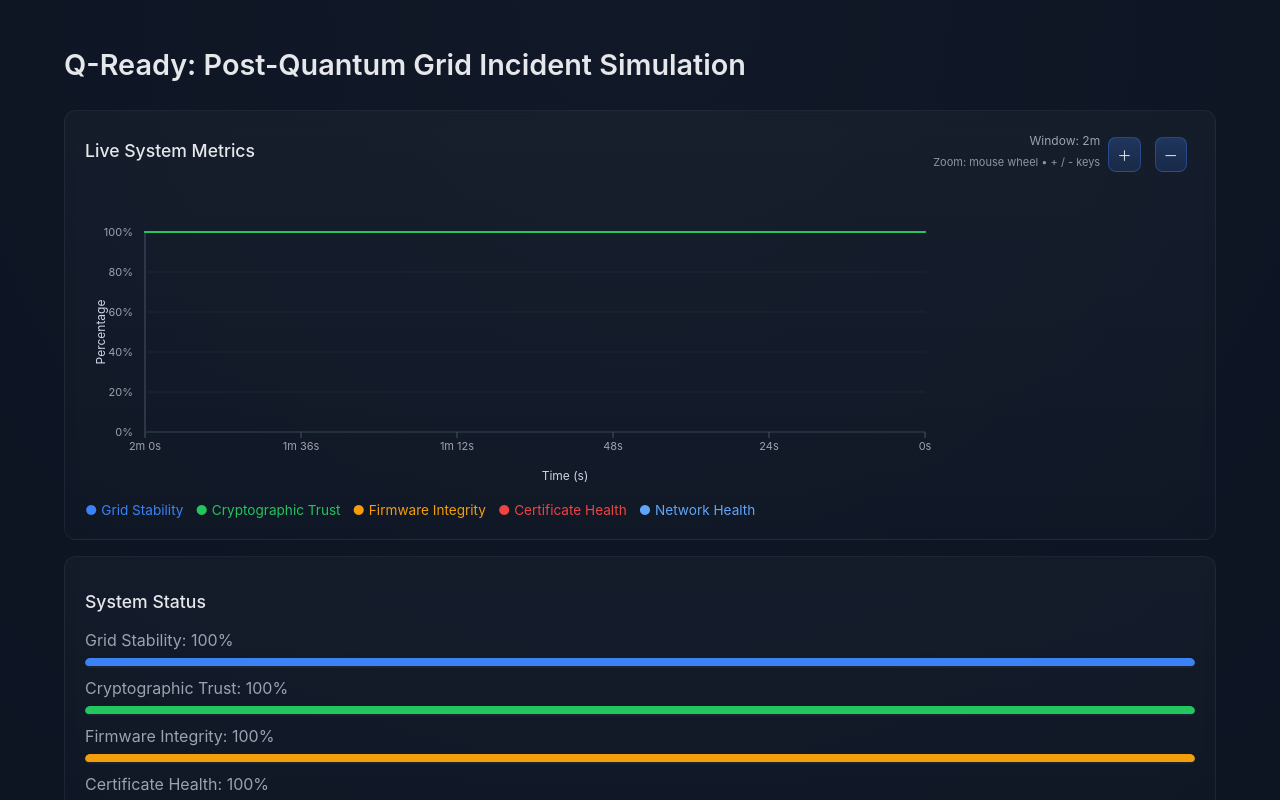
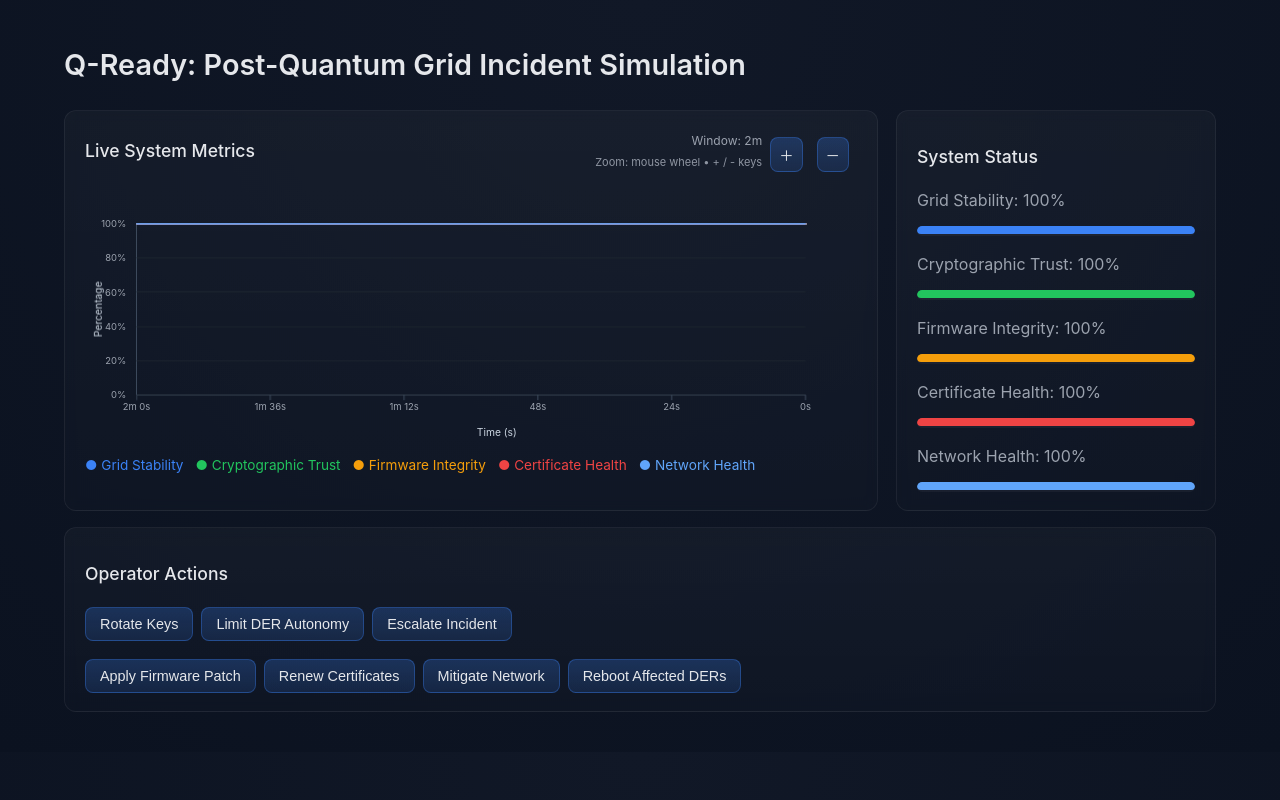
Before and after one commit to ChillPanda100/Q-READY, a React (Vite) app: page / in a window 1280 px wide. Both pictures are taken after a click on the button "Start Simulation". Shown: the top 800 px of the page. Built offline with nearby package versions, Linux system fonts and the light colour scheme.

Commit message:
Put status panel next to the metric graph panel for better visuals

```diff
--- a/src/App.tsx
+++ b/src/App.tsx
@@ -26,7 +26,9 @@ const App: React.FC = () => {
     const [finished, setFinished] = useState(false);
     const [metrics, setMetrics] = useState<MetricPoint[]>([]);
     const systemRef = useRef(system);
+    const actionTimersRef = useRef<number[]>([]);
     const [started, setStarted] = useState<boolean>(false);
+    const [actionInProgress, setActionInProgress] = useState<Record<string, boolean>>({});
 
     // keep ref synced so interval can read latest values without re-creating
     useEffect(() => {
@@ -52,14 +54,17 @@ const App: React.FC = () => {
     }, []);
 
 
+    // Schedule scenario events when the simulation starts. Timers are relative to start.
     useEffect(() => {
-        // Track timeout IDs so we can clear them on cleanup.
+        if (!started) return;
         const timers: number[] = [];
 
         scenarioEvents.forEach((event: ScenarioEvent) => {
             const id = window.setTimeout(() => {
-                // Use functional updates to avoid stale closures and prevent double additions
-                setAlerts(prev => [
+                setAlerts(prev => {
+                    // avoid adding duplicate alerts with the same message
+                    if (prev.some(a => a.message === event.message)) return prev;
+                    return [
                         ...prev,
                         {
                             id: ++alertId,
@@ -68,9 +73,9 @@ const App: React.FC = () => {
                             recommendedAction: event.recommendedAction,
                             acknowledged: false,
                         },
-                ]);
+                    ];
+                });
 
-                // Update system and then record metrics using the updated state values
                 setSystem(prev => {
                     const stabilityDelta = event.stabilityDelta ?? -10;
                     const trustDelta = event.trustDelta ?? -15;
@@ -86,12 +91,14 @@ const App: React.FC = () => {
                             time: Date.now(),
                             stability: next.stability,
                             trust: next.trustLevel,
+                            firmwareIntegrity: next.firmwareIntegrity,
+                            certHealth: next.certHealth,
+                            networkHealth: next.networkHealth,
                         },
                     ]);
 
                     return next;
                 });
-
             }, event.time);
 
             timers.push(id);
@@ -100,11 +107,14 @@ const App: React.FC = () => {
         const finishId = window.setTimeout(() => setFinished(true), 150000); // finish after 150s
         timers.push(finishId);
 
+        // capture current action timers so cleanup can clear them too
+        const actionTimers = actionTimersRef.current.slice();
+
         return () => {
-            // Clear any scheduled timeouts when the effect is cleaned up (React StrictMode mounts/unmounts in dev)
             timers.forEach(t => clearTimeout(t));
+            actionTimers.forEach(t => clearTimeout(t));
         };
-    }, []);
+    }, [started]);
 
     const acknowledgeAlert = (id: number) => {
         // Remove the acknowledged alert from the list so it disappears from the UI
@@ -113,22 +123,44 @@ const App: React.FC = () => {
     };
 
     const performAction = (action: string) => {
+        // if already running, ignore
+        if (actionInProgress[action]) return;
+        // mark as in-progress
+        setActionInProgress(prev => ({...prev, [action]: true}));
+
+        // record a snapshot immediately (pre-action) including all metrics
         setMetrics(prev => [
             ...prev,
             {
                 time: Date.now(),
                 stability: system.stability,
                 trust: system.trustLevel,
+                firmwareIntegrity: system.firmwareIntegrity,
+                certHealth: system.certHealth,
+                networkHealth: system.networkHealth,
             },
         ]);
 
+        // simulate action duration and effect; durations in ms
+        const durations: Record<string, number> = {
+            rotate: 3000,
+            limit: 2000,
+            escalate: 1200,
+            patch: 6000,
+            renew: 4000,
+            'mitigate-network': 3500,
+            reboot: 5000,
+        };
+        const timeout = durations[action] ?? 2000;
+        const timerId = window.setTimeout(() => {
+            // apply the action effects now (on completion)
             switch(action) {
                 case 'rotate':
-                setSystem(s => ({...s, trustLevel: s.trustLevel + 20, score: s.score + 10}));
+                    setSystem(s => ({...s, trustLevel: Math.min(100, s.trustLevel + 20), score: s.score + 10}));
                     break;
 
                 case 'limit':
-                setSystem(s => ({...s, stability: s.stability + 15, score: s.score + 10}));
+                    setSystem(s => ({...s, stability: Math.min(100, s.stability + 15), score: s.score + 10}));
                     break;
 
                 case 'escalate':
@@ -147,7 +179,30 @@ const App: React.FC = () => {
                     setSystem(s => ({...s, firmwareIntegrity: Math.max(0, s.firmwareIntegrity - 5), stability: Math.max(0, s.stability + 5), score: s.score + 3}));
                     break;
             }
+
+            // mark completed
+            setActionInProgress(prev => ({...prev, [action]: false}));
+
+            // record a snapshot after action completes
+            setMetrics(prev => [
+                ...prev,
+                {
+                    time: Date.now(),
+                    stability: systemRef.current.stability,
+                    trust: systemRef.current.trustLevel,
+                    firmwareIntegrity: systemRef.current.firmwareIntegrity,
+                    certHealth: systemRef.current.certHealth,
+                    networkHealth: systemRef.current.networkHealth,
+                }
+            ]);
+        }, timeout);
+
+        // record timer id to clear on unmount
+        actionTimersRef.current.push(timerId);
+
+        return;
     };
+    // end performAction
 
     const handleStart = () => setStarted(true);
 
@@ -159,13 +214,16 @@ const App: React.FC = () => {
                 <>
                     <h1>Q-Ready: Post-Quantum Grid Incident Simulation</h1>
 
+                    <div className="grid-row">
                         <MetricGraph data={metrics} />
-                    <StatusPanel system={system}/>
-                    <ActionPanel onAction={performAction}/>
+                        <StatusPanel system={system} />
+                    </div>
 
-                    <AlertsPanel alerts={alerts} onAcknowledge={acknowledgeAlert}/>
+                    <AlertsPanel alerts={alerts} onAcknowledge={acknowledgeAlert} />
 
-                    {finished && <ScorePanel score={system.score}/>}
+                    {finished && <ScorePanel score={system.score} />}
+
+                    <ActionPanel onAction={performAction} inProgress={actionInProgress} />
                  </>
              )}
          </div>
--- a/src/components/MetricGraph.tsx
+++ b/src/components/MetricGraph.tsx
@@ -37,11 +37,12 @@ const MetricGraph: React.FC<Props> = ({data}) => {
     const tickCount = 5;
     for (let i = 0; i <= tickCount; i++) xTicks.push(minTime + (i / tickCount) * (endTime - minTime));
 
-    // Interpolation helper: get interpolated value at time t using sorted samples
-    const getValueAt = (t: number, key: 'stability' | 'trust') => {
-        if (sorted.length === 0) return key === 'stability' ? 100 : 100;
-        if (t <= sorted[0].time) return sorted[0][key];
-        if (t >= sorted[sorted.length - 1].time) return sorted[sorted.length - 1][key];
+    // Interpolation helper: get interpolated value at time t for any metric key
+    type MetricKey = Exclude<keyof MetricPoint, 'time'>;
+    const getValueAt = (t: number, key: MetricKey) => {
+        if (sorted.length === 0) return 100;
+        if (t <= sorted[0].time) return (sorted[0][key] ?? 100) as number;
+        if (t >= sorted[sorted.length - 1].time) return (sorted[sorted.length - 1][key] ?? 100) as number;
         let lo = 0, hi = sorted.length - 1;
         while (lo + 1 < hi) {
             const mid = Math.floor((lo + hi) / 2);
@@ -51,7 +52,9 @@ const MetricGraph: React.FC<Props> = ({data}) => {
         const b = sorted[hi];
         const span = b.time - a.time || 1;
         const frac = (t - a.time) / span;
-        return a[key] + (b[key] - a[key]) * frac;
+        const aval = (a[key] ?? 100) as number;
+        const bval = (b[key] ?? 100) as number;
+        return aval + (bval - aval) * frac;
     };
 
     // Resample across the visible window for smooth zooming: choose resolution
@@ -64,7 +67,10 @@ const MetricGraph: React.FC<Props> = ({data}) => {
             const t = Math.round(minTime + (i / (N - 1)) * (endTime - minTime));
             const stability = getValueAt(t, 'stability');
             const trust = getValueAt(t, 'trust');
-            arr.push({ time: t, stability, trust });
+            const firmwareIntegrity = getValueAt(t, 'firmwareIntegrity');
+            const certHealth = getValueAt(t, 'certHealth');
+            const networkHealth = getValueAt(t, 'networkHealth');
+            arr.push({ time: t, stability, trust, firmwareIntegrity, certHealth, networkHealth });
         }
         return arr;
     // eslint-disable-next-line react-hooks/exhaustive-deps
@@ -74,7 +80,7 @@ const MetricGraph: React.FC<Props> = ({data}) => {
     const scaleY = (v: number) => HEIGHT - PADDING - (v / 100) * (HEIGHT - PADDING * 2);
 
     // Linear path generator (no curves)
-    const linePath = (key: 'stability' | 'trust') =>
+    const linePath = (key: MetricKey) =>
         usedVisible.map((d, i) => `${i === 0 ? 'M' : 'L'} ${scaleX(d.time)} ${scaleY(d[key])}`).join(' ');
 
     // Wheel zoom handler (over svg)
@@ -119,7 +125,7 @@ const MetricGraph: React.FC<Props> = ({data}) => {
     const baseXTickDelay = 8;
 
     return (
-        <div className="panel">
+        <div className="panel metric-panel">
             <div style={{display: 'flex', justifyContent: 'space-between', alignItems: 'center'}}>
                 <h2 style={{margin: 0}}>Live System Metrics</h2>
                 <div style={{display: 'flex', gap: 8, alignItems: 'center'}}>
@@ -141,8 +147,10 @@ const MetricGraph: React.FC<Props> = ({data}) => {
 
             <svg
                 ref={svgRef}
-                width={WIDTH}
+                viewBox={`0 0 ${WIDTH} ${HEIGHT}`}
+                width="100%"
                 height={HEIGHT}
+                preserveAspectRatio="xMidYMid meet"
                 tabIndex={0}
                 style={{touchAction: 'none', display: 'block'}}
             >
--- a/src/components/StatusPanel.tsx
+++ b/src/components/StatusPanel.tsx
@@ -9,8 +9,9 @@ const bar = (value: number, color: string) => ({
 });
 
 const StatusPanel: React.FC<{ system: SystemState }> = ({ system }) => (
-    <div className="panel">
+    <div className="panel status-panel">
         <h2>System Status</h2>
+        <div className="status-body">
             <p>Grid Stability: {system.stability}%</p>
             <div style={{background: 'rgba(255,255,255,0.04)', borderRadius: 6, overflow: 'hidden', width: '100%', height: 10}}>
                 <div style={bar(system.stability, '#3b82f6')} />
@@ -35,6 +36,7 @@ const StatusPanel: React.FC<{ system: SystemState }> = ({ system }) => (
                 <div style={bar(system.networkHealth, '#60a5fa')} />
             </div>
         </div>
+    </div>
 );
 
 export default StatusPanel;
--- a/src/styles.css
+++ b/src/styles.css
@@ -107,6 +107,23 @@ button:hover {
 button:active {
     transform: translateY(0);
 }
+
+/* Spinner used inside action buttons */
+.spinner {
+    display: inline-block;
+    width: 14px;
+    height: 14px;
+    margin-left: 8px;
+    border-radius: 50%;
+    border: 2px solid rgba(255,255,255,0.12);
+    border-top-color: var(--accent-blue);
+    animation: spin 800ms linear infinite;
+    vertical-align: middle;
+}
+
+@keyframes spin { to { transform: rotate(360deg); } }
+
+button[disabled] { opacity: 0.6; cursor: not-allowed; }
 
 /* --------------------
    Alerts System
@@ -241,3 +258,54 @@ button:active {
         opacity: 1;
     }
 }
+
+/* Grid layout for panels */
+.grid-row { display:grid; /* main graph column (flexible) + narrow status column */ grid-template-columns: minmax(420px, 1fr) 320px; gap: 18px; align-items: start; }
+
+/* Ensure the two panels in the grid row stretch to the same height */
+.grid-row > .panel {
+    align-self: stretch;
+    display: flex;
+    flex-direction: column;
+}
+
+.status-panel .status-body {
+    display: flex;
+    flex-direction: column;
+    gap: 8px;
+    flex: 1 1 auto; /* fill available vertical space */
+}
+
+.metric-panel {
+    display: flex;
+    flex-direction: column;
+    /* let the svg take available vertical space */
+}
+
+.metric-panel svg {
+    height: 100%;
+    width: 100%;
+    display: block;
+}
+
+@media (max-width: 900px) {
+    .grid-row {
+        grid-template-columns: 1fr;
+    }
+    .app-header {
+        flex-direction: column;
+        align-items: flex-start;
+    }
+}
+
+/* Constrain the metric panel so it doesn't take the full width in wide layouts */
+.metric-panel {
+    max-width: 100%;
+}
+
+.metric-panel svg { width: 100%; height: auto; display: block; }
+
+/* Ensure the action panel sits below and spans available width */
+.action-row .panel, .panel.action {
+    width: 100%;
+}
```
Also changed, not shown: src/components/ActionPanel.tsx (+18 -8 lines). Lines whose indentation alone changed are shown as unchanged.
